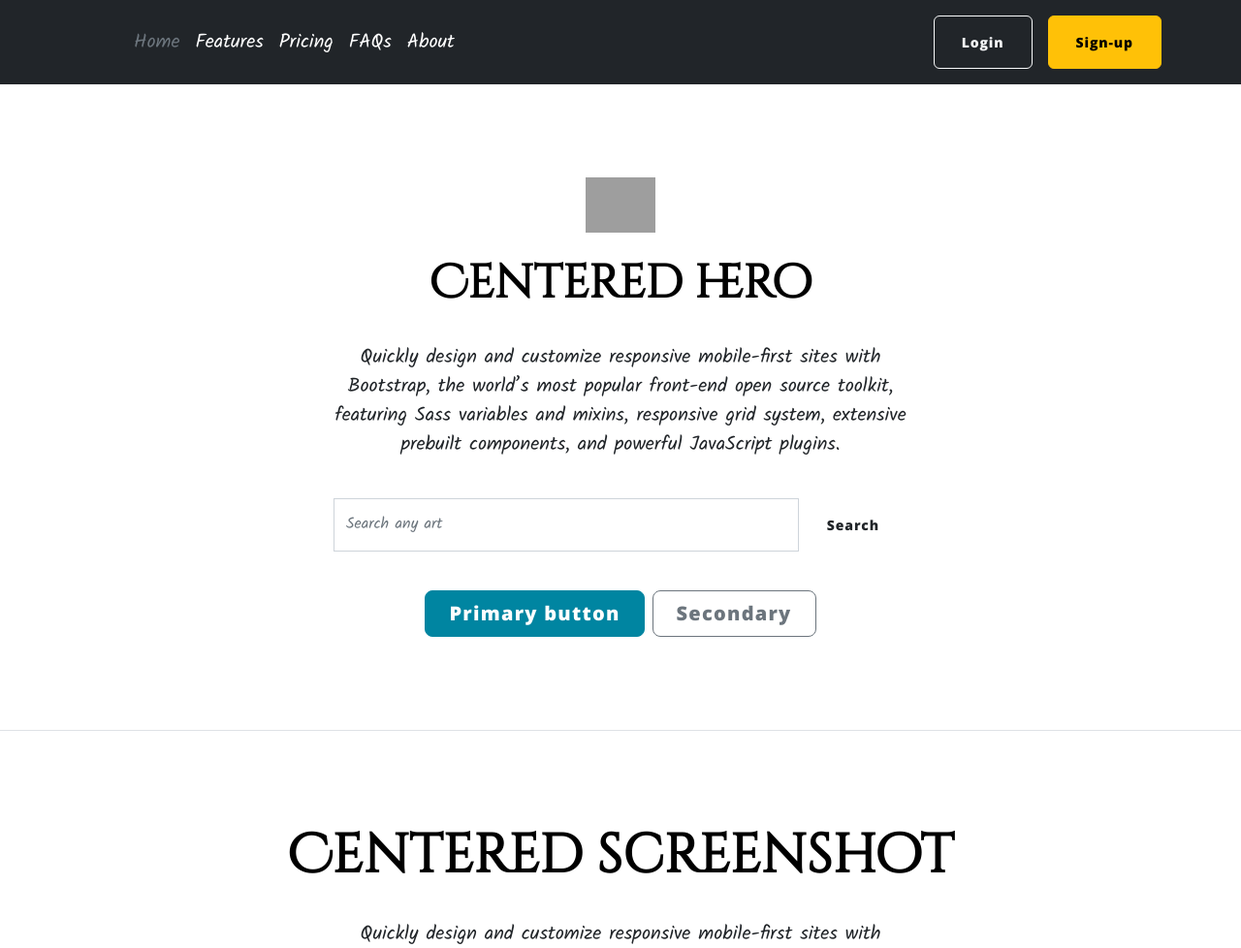
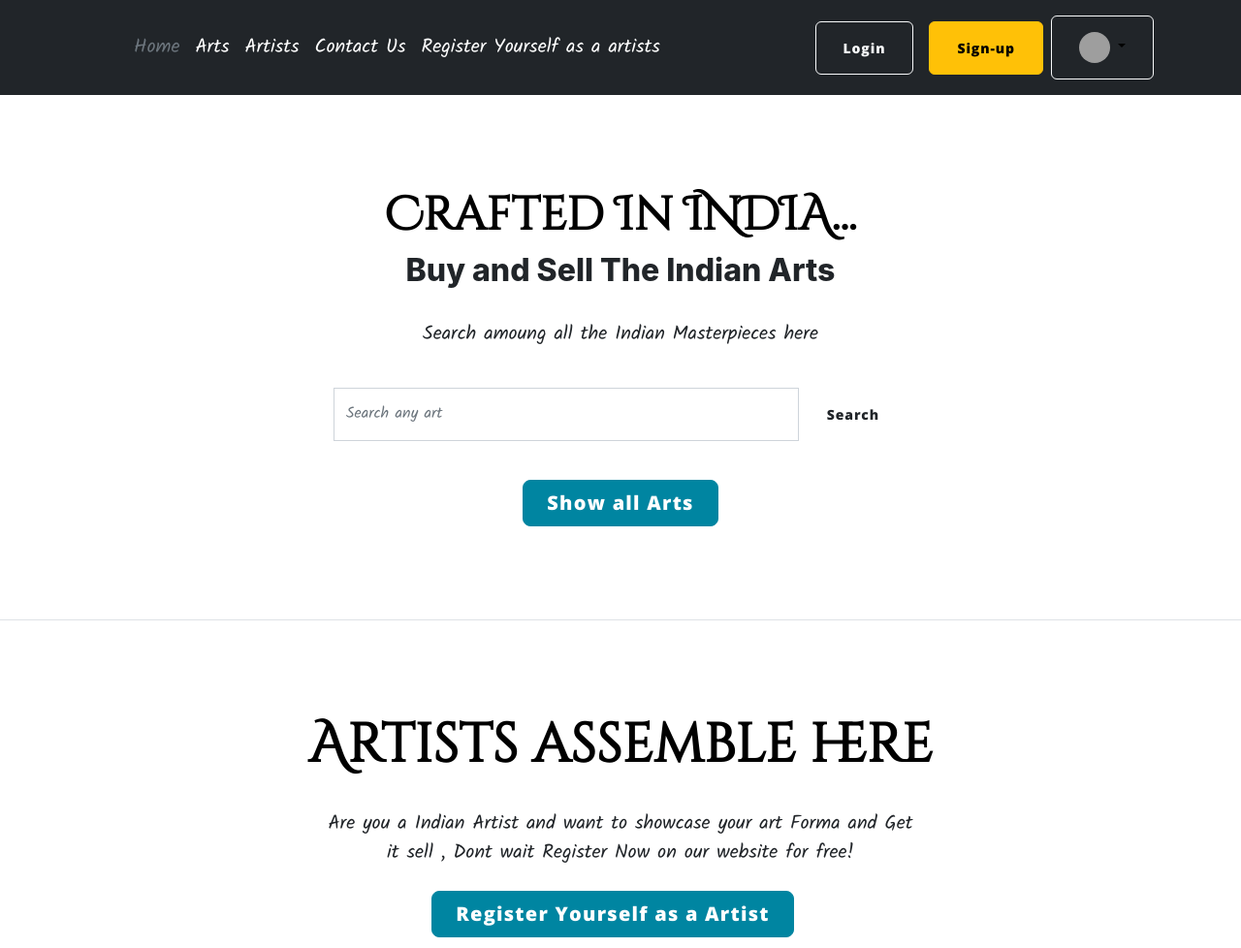
Before and after one commit to shubhamatkal/Indian-Artists-Marketplace, a Flask app: page / in a window 1280 px wide. Shown: the top 978 px of the page at 97% size. Run offline with Flask 3, Linux system fonts and the light colour scheme; some libraries are stand-ins or nearby versions; some web fonts are replaced; grey boxes are pictures that could not be loaded.

Commit message:
Add texts to the homepage

```diff
--- a/templates/footer.html
+++ b/templates/footer.html
@@ -5,7 +5,7 @@
           <a href="/" class="mb-3 me-2 mb-md-0 text-muted text-decoration-none lh-1">
             <svg class="bi" width="30" height="24"><use xlink:href="#bootstrap"></use></svg>
           </a>
-          <span class="mb-3 mb-md-0 text-muted">© 2022 Company, Inc</span>
+          <span class="mb-3 mb-md-0 text-muted">©2023 Crafted in INDIA</span>
         </div>
 
         <ul class="nav col-md-4 justify-content-end list-unstyled d-flex">
--- a/templates/header.html
+++ b/templates/header.html
@@ -61,14 +61,26 @@
 
                     <ul class="nav col-12 col-lg-auto me-lg-auto mb-2 justify-content-center mb-md-0">
                       <li><a href="#" class="nav-link px-2 text-secondary">Home</a></li>
-                      <li><a href="#" class="nav-link px-2 text-white">Features</a></li>
-                      <li><a href="#" class="nav-link px-2 text-white">Pricing</a></li>
-                      <li><a href="#" class="nav-link px-2 text-white">FAQs</a></li>
-                      <li><a href="#" class="nav-link px-2 text-white">About</a></li>
+                      <li><a href="#" class="nav-link px-2 text-white">Arts</a></li>
+                      <li><a href="#" class="nav-link px-2 text-white">Artists</a></li>
+                      <li><a href="#" class="nav-link px-2 text-white">Contact Us</a></li>
+                      <li><a href="#" class="nav-link px-2 text-white">Register Yourself as a artists</a></li>
                     </ul>
                     <div class="text-end">
                       <button type="button" class="btn btn-outline-light me-2" >Login</button>
                       <button type="button" class="btn btn-warning">Sign-up</button>
+                      <button type="button" class="btn btn-outline-light me-2"><div class="flex-shrink-0 dropdown">
+                        <a href="#" class="d-block link-body-emphasis text-decoration-none dropdown-toggle" data-bs-toggle="dropdown" aria-expanded="false">
+                          <img src="https://github.com/mdo.png" alt="mdo" width="32" height="32" class="rounded-circle">
+                        </a>
+                        <ul class="dropdown-menu text-small shadow">
+                          <li><a class="dropdown-item" href="#">New project...</a></li>
+                          <li><a class="dropdown-item" href="#">Settings</a></li>
+                          <li><a class="dropdown-item" href="#">Profile</a></li>
+                          <li><hr class="dropdown-divider"></li>
+                          <li><a class="dropdown-item" href="#">Sign out</a></li>
+                        </ul>
+                      </div></button>
                     </div>
                   </div>
                 </div>
--- a/templates/home.html
+++ b/templates/home.html
@@ -3,10 +3,10 @@
 
 <!--below div is 1st and here there should be search options and many other options-->
 <div class="px-4 py-5 my-5 text-center">
-    <img class="d-block mx-auto mb-4" src="/docs/5.3/assets/brand/bootstrap-logo.svg" alt="" width="72" height="57">
-    <h1 class="display-5 fw-bold text-body-emphasis">Centered hero</h1>
+    <h1 class="display-5 fw-bold text-body-emphasis">Crafted In INDIA...</h1>
+    <h2 >Buy and Sell The Indian Arts</h2>
     <div class="col-lg-6 mx-auto">
-      <p class="lead mb-4">Quickly design and customize responsive mobile-first sites with Bootstrap, the world’s most popular front-end open source toolkit, featuring Sass variables and mixins, responsive grid system, extensive prebuilt components, and powerful JavaScript plugins.</p>
+      <p class="lead mb-4">Search amoung all the Indian Masterpieces here </p>
         <div class="container" style="margin-top: 2em; margin-bottom:2em">
             <form class="d-flex">
                 <input class="form-control me 2" type="search" placeholder="Search any art">
@@ -14,8 +14,7 @@
             </form>
         </div>
       <div class="d-grid gap-2 d-sm-flex justify-content-sm-center">
-        <button type="button" class="btn btn-primary btn-lg px-4 gap-3">Primary button</button>
-        <button type="button" class="btn btn-outline-secondary btn-lg px-4">Secondary</button>
+        <button type="button" class="btn btn-primary btn-lg px-4 gap-3">Show all Arts</button>
       </div>
     </div>
   </div>
@@ -23,12 +22,11 @@
 <hr>
 <!--this is div for registering artists -->
 <div class="px-4 pt-5 my-5 text-center border-bottom">
-    <h1 class="display-4 fw-bold text-body-emphasis">Centered screenshot</h1>
+    <h1 class="display-4 fw-bold text-body-emphasis">Artists assemble here</h1>
     <div class="col-lg-6 mx-auto">
-      <p class="lead mb-4">Quickly design and customize responsive mobile-first sites with Bootstrap, the world’s most popular front-end open source toolkit, featuring Sass variables and mixins, responsive grid system, extensive prebuilt components, and powerful JavaScript plugins.</p>
+      <p class="lead mb-4">Are you a Indian Artist and want to showcase your art Forma and Get it sell , Dont wait Register Now on our website for free!</p>
       <div class="d-grid gap-2 d-sm-flex justify-content-sm-center mb-5">
-        <button type="button" class="btn btn-primary btn-lg px-4 me-sm-3">Primary button</button>
-        <button type="button" class="btn btn-outline-secondary btn-lg px-4">Secondary</button>
+        <button type="button" class="btn btn-primary btn-lg px-4 me-sm-3">Register Yourself as a Artist</button>
       </div>
     </div>
     <div class="overflow-hidden" style="max-height: 30vh;">
@@ -42,12 +40,11 @@
 <hr>
 <!--this is div for registering users or buyers -->
 <div class="px-4 pt-5 my-5 text-center border-bottom">
-    <h1 class="display-4 fw-bold text-body-emphasis">Centered screenshot</h1>
+    <h1 class="display-4 fw-bold text-body-emphasis">Regitser Yourself a buyer !</h1>
     <div class="col-lg-6 mx-auto">
-      <p class="lead mb-4">Quickly design and customize responsive mobile-first sites with Bootstrap, the world’s most popular front-end open source toolkit, featuring Sass variables and mixins, responsive grid system, extensive prebuilt components, and powerful JavaScript plugins.</p>
+      <p class="lead mb-4">Want to Buy and See all the art forms then register ourself as a buyer and explore the world of masterpieces</p>
       <div class="d-grid gap-2 d-sm-flex justify-content-sm-center mb-5">
-        <button type="button" class="btn btn-primary btn-lg px-4 me-sm-3">Primary button</button>
-        <button type="button" class="btn btn-outline-secondary btn-lg px-4">Secondary</button>
+        <button type="button" class="btn btn-primary btn-lg px-4 me-sm-3">Register as a Buyer</button>
       </div>
     </div>
     <div class="overflow-hidden" style="max-height: 30vh;">
@@ -67,6 +64,7 @@
                 <button class="btn btn-ouline-info" type="send">Search</button>
             </form>
         </div>
+<h1>Top Arts of the week</h1>
 <div class="album py-5 bg-body-tertiary">
     <div class="container">
 
@@ -171,19 +169,13 @@
 </svg>
   </button>
 </div>
-
-
-
-
-
-
       </div>
     </div>
   </div>
 <hr>
 <!--top artists-->
 <!--add the title here for arts-->
-<h1 class="display-5 fw-bold text-body-emphasis">Arts</h1>
+<h1 class="display-5 fw-bold text-body-emphasis">Discover our Artists</h1>
 <!--this is for search box for arts-->
 <div class="container" style="margin-top: 2em; margin-bottom:2em">
             <form class="d-flex">
@@ -191,6 +183,8 @@
                 <button class="btn btn-ouline-info" type="send">Search</button>
             </form>
         </div>
+<hr>
+<h2>Top Artists of the week </h2>
 
 
 <div class="m-2">
@@ -226,6 +220,7 @@
 </div>
           <hr>
 <!--following is testimonial-->
+<h1>See what our Artists and Buyers Says !</h1>
 <section>
         <div class="container">
             <h1 class="section-header">Client Review <span>Lorem ipsum dolor sit amet, consectetur adipisicing elit.</span></h1>
```
